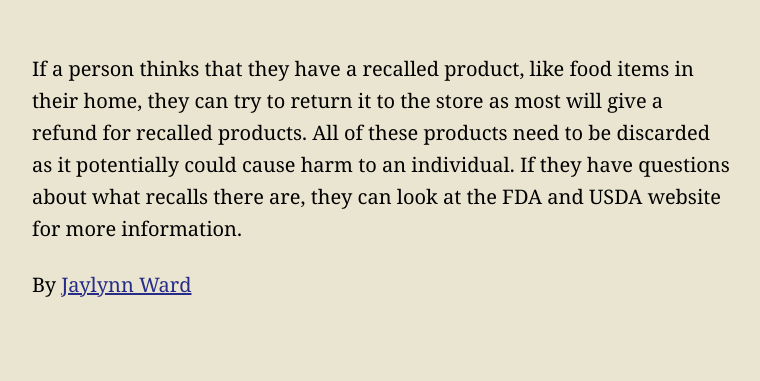
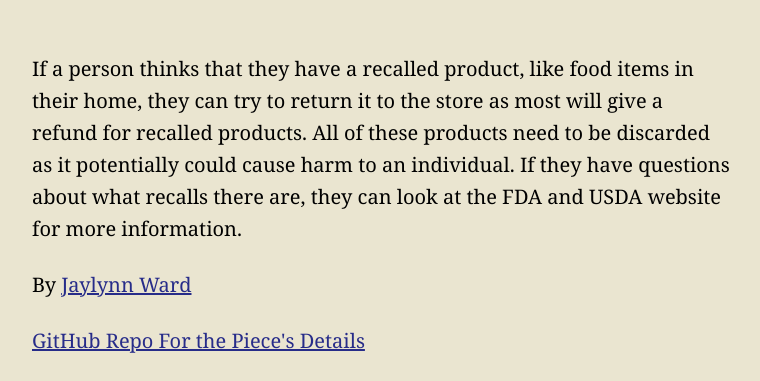
Before and after one commit to jcw2245/Food-Recalls-in-2025, a plain HTML site: page index.html in a window 1280 px wide. Shown: the part 3551-3932 px from the top of the page, without its empty margins (258-1018 px from the left). Before the commit the page ends 3876 px from the top, so only its background shows below. Drawn offline with Linux system fonts and the light colour scheme; a script that the page names is missing.

Commit message:
Update index.html

```diff
--- a/index.html
+++ b/index.html
@@ -468,6 +468,7 @@
         <div class="byline">
             <p>By <a href="https://jcw2245.github.io/Portfolio/index">Jaylynn Ward</a></p>
         </div>
+        <p><a href="https://github.com/jcw2245/Food-Recalls-in-2025">GitHub Repo For the Piece's Details</a></p>
 
     </div>
 
```
